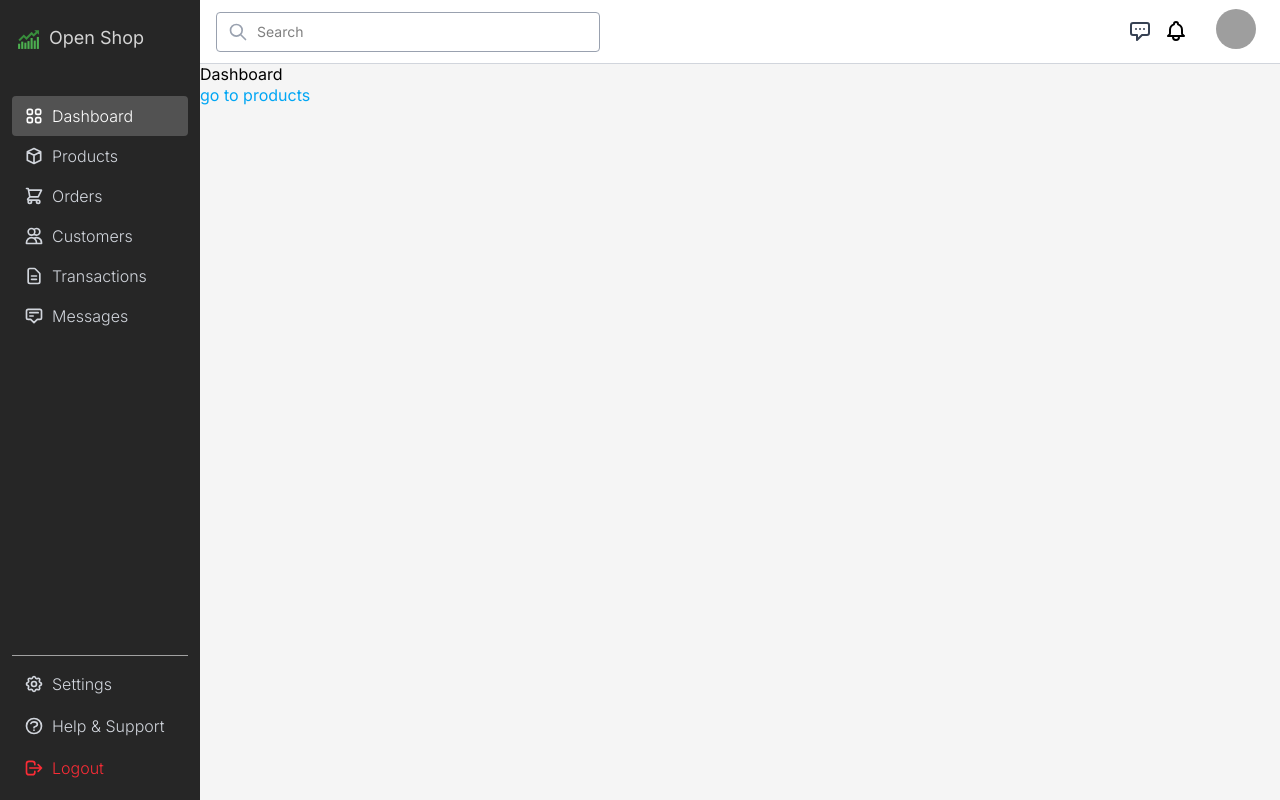
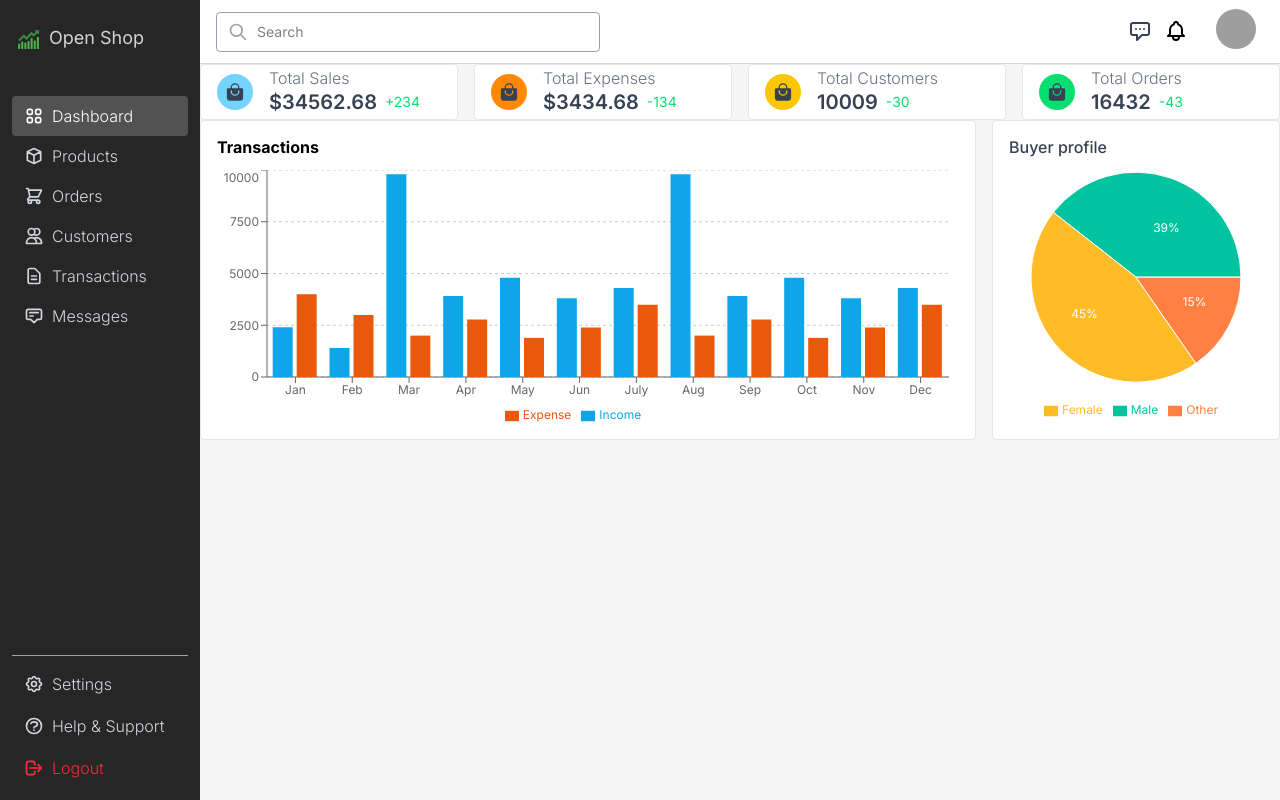
Before and after one commit to Anushka-Singh29/Dashboard, a React (Vite) app in the folder Dashboard/: page / in a window 1280 px wide. Built offline with nearby package versions, Linux system fonts and the light colour scheme; grey boxes are pictures that could not be loaded.

Commit message:
Dashboard in making, Pie chart and Bar graph

```diff
--- a/Dashboard/package.json
+++ b/Dashboard/package.json
@@ -18,6 +18,7 @@
     "react-dom": "^19.1.1",
     "react-icons": "^5.5.0",
     "react-router-dom": "^7.9.1",
+    "recharts": "^3.2.1",
     "tailwindcss": "^4.1.13"
   },
   "devDependencies": {
--- /dev/null
+++ b/Dashboard/src/components/BuyerProfileChart.jsx
@@ -0,0 +1,59 @@
+import React from 'react'
+import { Cell, Legend, Pie, PieChart, ResponsiveContainer } from 'recharts'
+
+
+
+const data = [
+    {name: 'Male', value:540},
+    {name:'Female', value:620},
+    {name:'Other', value:210}
+]
+
+const RADIAN = Math.PI / 180
+const COLORS = ['#00C49F', '#FFBB28', '#FF8042']
+
+const renderCustomizedLabel = ({ cx, cy, midAngle, innerRadius, outerRadius, percent }) => {
+	const radius = innerRadius + (outerRadius - innerRadius) * 0.5
+	const x = cx + radius * Math.cos(-midAngle * RADIAN)
+	const y = cy + radius * Math.sin(-midAngle * RADIAN)
+
+	return (
+		<text x={x} y={y} fill="white" textAnchor={x > cx ? 'start' : 'end'} dominantBaseline="central">
+			{`${(percent * 100).toFixed(0)}%`}
+		</text>
+	)
+}
+
+const BuyerProfileChart = () => {
+    return (
+
+            <div className='h-[20rem] w-[18rem] bg-white p-4 rounded-sm border border-gray-200 flex flex-col'>
+                <strong className='text-gray-700 font-medium'>
+                    Buyer profile
+                </strong>
+                <div className="flex-1 w-full mt-3 text-xs">
+                    <ResponsiveContainer width="100%" height="100%">
+					<PieChart width={400} height={300}>
+						<Pie
+							data={data}
+							cx="50%"
+							cy="45%"
+							labelLine={false}
+							label={renderCustomizedLabel}
+							outerRadius={105}
+							fill="#8884d8"
+							dataKey="value"
+						>
+							{data.map((_, index) => (
+								<Cell key={`cell-${index}`} fill={COLORS[index % COLORS.length]} />
+							))}
+						</Pie>
+						<Legend />
+					</PieChart>
+				</ResponsiveContainer>
+                </div>
+            </div>
+    )
+}
+
+export default BuyerProfileChart
--- a/Dashboard/src/components/Dashboards.jsx
+++ b/Dashboard/src/components/Dashboards.jsx
@@ -1,14 +1,16 @@
 import React from 'react'
-import { Link } from 'react-router-dom'
-
+import DashboardStatsGrid from './shared/DashboardStatsGrid'
+import TransactionChart from './TransactionChart'
+import BuyerProfileChart from './BuyerProfileChart'
 
 const Dashboards = () => {
   return (
-    <div>
-      Dashboard
-      <br />
-      <Link to='/products'> go to products
-      </Link>
+    <div className='flex-col gap-4'>
+      <DashboardStatsGrid />
+      <div className='flex flex-row gap-4 w-full'>
+      <TransactionChart />
+      <BuyerProfileChart />
+      </div>
     </div>
   )
 }
--- /dev/null
+++ b/Dashboard/src/components/TransactionChart.jsx
@@ -0,0 +1,103 @@
+import React from 'react'
+import { Bar, BarChart, CartesianGrid, Legend, ResponsiveContainer, Tooltip, XAxis, YAxis } from "recharts"
+
+const data = [
+    {
+        name: 'Jan',
+        Expense: 4000,
+        Income: 2400
+    },
+    {
+        name: 'Feb',
+        Expense: 3000,
+        Income: 1398
+    },
+    {
+        name: 'Mar',
+        Expense: 2000,
+        Income: 9800
+    },
+    {
+        name: 'Apr',
+        Expense: 2780,
+        Income: 3908
+    },
+    {
+        name: 'May',
+        Expense: 1890,
+        Income: 4800
+    },
+    {
+        name: 'Jun',
+        Expense: 2390,
+        Income: 3800
+    },
+    {
+        name: 'July',
+        Expense: 3490,
+        Income: 4300
+    },
+    {
+        name: 'Aug',
+        Expense: 2000,
+        Income: 9800
+    },
+    {
+        name: 'Sep',
+        Expense: 2780,
+        Income: 3908
+    },
+    {
+        name: 'Oct',
+        Expense: 1890,
+        Income: 4800
+    },
+    {
+        name: 'Nov',
+        Expense: 2390,
+        Income: 3800
+    },
+    {
+        name: 'Dec',
+        Expense: 3490,
+        Income: 4300
+    }
+]
+
+const TransactionChart = () => {
+    return (
+        <div className='h-[20rem] w-[24rem] bg-white p-4 rounded-sm border border-gray-200 flex flex-col flex-1'>
+            <strong>
+                Transactions
+            </strong>
+
+            <div className='w-full mt-3 flex-1 text-xs'>
+                <ResponsiveContainer width="100%" height="100%">
+                    <BarChart width={300}
+                        height={100}
+                        data={data}
+                        margin={{
+                            top: 0,
+                            right: 10,
+                            left: -10,
+                            bottom: 0
+                        }}>
+                        <CartesianGrid strokeDasharray="3 3 0 0"
+                            vertical={false} />
+                        <XAxis dataKey="name" />
+                        <YAxis />
+                        <Tooltip />
+                        <Legend />
+                        <Bar dataKey="Income" fill='#0ea5e9' />
+                        <Bar dataKey="Expense" fill='#ea580c' />
+
+
+                    </BarChart>
+
+                </ResponsiveContainer>
+            </div>
+        </div>
+    )
+}
+
+export default TransactionChart
--- /dev/null
+++ b/Dashboard/src/components/shared/DashboardStatsGrid.jsx
@@ -0,0 +1,64 @@
+import React from 'react'
+import { IoBagHandle } from 'react-icons/io5'
+
+const DashboardStatsGrid = () => {
+    return (
+        <div className='flex gap-4 w-full '>
+            <BoxWrapper>
+                <div className='rounded-full h-9 w-9 bg-sky-300 items-center justify-center flex' >
+                    <IoBagHandle className='text-xl text-gray-700' />
+                </div>
+                <div className='pl-4'>
+                    <span className='text-gray-500 font-light'>Total Sales</span>
+                    <div className='flex items-center'>
+                        <strong className='text-xl text-gray-700 font-semibold'>$34562.68</strong>
+                        <span className='text-sm text-green-400 pl-2'>+234</span>
+                    </div>
+                </div>
+            </BoxWrapper>
+
+            <BoxWrapper>
+                <div className='rounded-full h-9 w-9 bg-orange-400 items-center justify-center flex' >
+                    <IoBagHandle className='text-xl text-gray-700' />
+                </div>
+                <div className='pl-4'>
+                    <span className='text-gray-500 font-light'>Total Expenses</span>
+                    <div className='flex items-center'>
+                        <strong className='text-xl text-gray-700 font-semibold'>$3434.68</strong>
+                        <span className='text-sm text-green-400 pl-2'>-134</span>
+                    </div>
+                </div>
+            </BoxWrapper>
+            <BoxWrapper>
+                <div className='rounded-full h-9 w-9 bg-yellow-400 items-center justify-center flex' >
+                    <IoBagHandle className='text-xl text-gray-700' />
+                </div>
+                <div className='pl-4'>
+                    <span className='text-gray-500 font-light'>Total Customers</span>
+                    <div className='flex items-center'>
+                        <strong className='text-xl text-gray-700 font-semibold'>10009</strong>
+                        <span className='text-sm text-green-400 pl-2'>-30</span>
+                    </div>
+                </div>
+            </BoxWrapper>
+            <BoxWrapper>
+                <div className='rounded-full h-9 w-9 bg-green-400 items-center justify-center flex' >
+                    <IoBagHandle className='text-xl text-gray-700' />
+                </div>
+                <div className='pl-4'>
+                    <span className='text-gray-500 font-light'>Total Orders</span>
+                    <div className='flex items-center'>
+                        <strong className='text-xl text-gray-700 font-semibold'>16432</strong>
+                        <span className='text-sm text-green-400 pl-2'>-43</span>
+                    </div>
+                </div>
+            </BoxWrapper>
+        </div>
+    )
+}
+
+export default DashboardStatsGrid
+
+function BoxWrapper({ children }) {
+    return <div className=" h-14 bg-white p-4 rounded-sm flex-1 border border-gray-200 flex items-center">{children}</div>
+}
```
Also changed, not shown: Dashboard/src/components/Products.jsx (line endings or trailing spaces), 1 other file (tests, documents, lock files or other folders).
